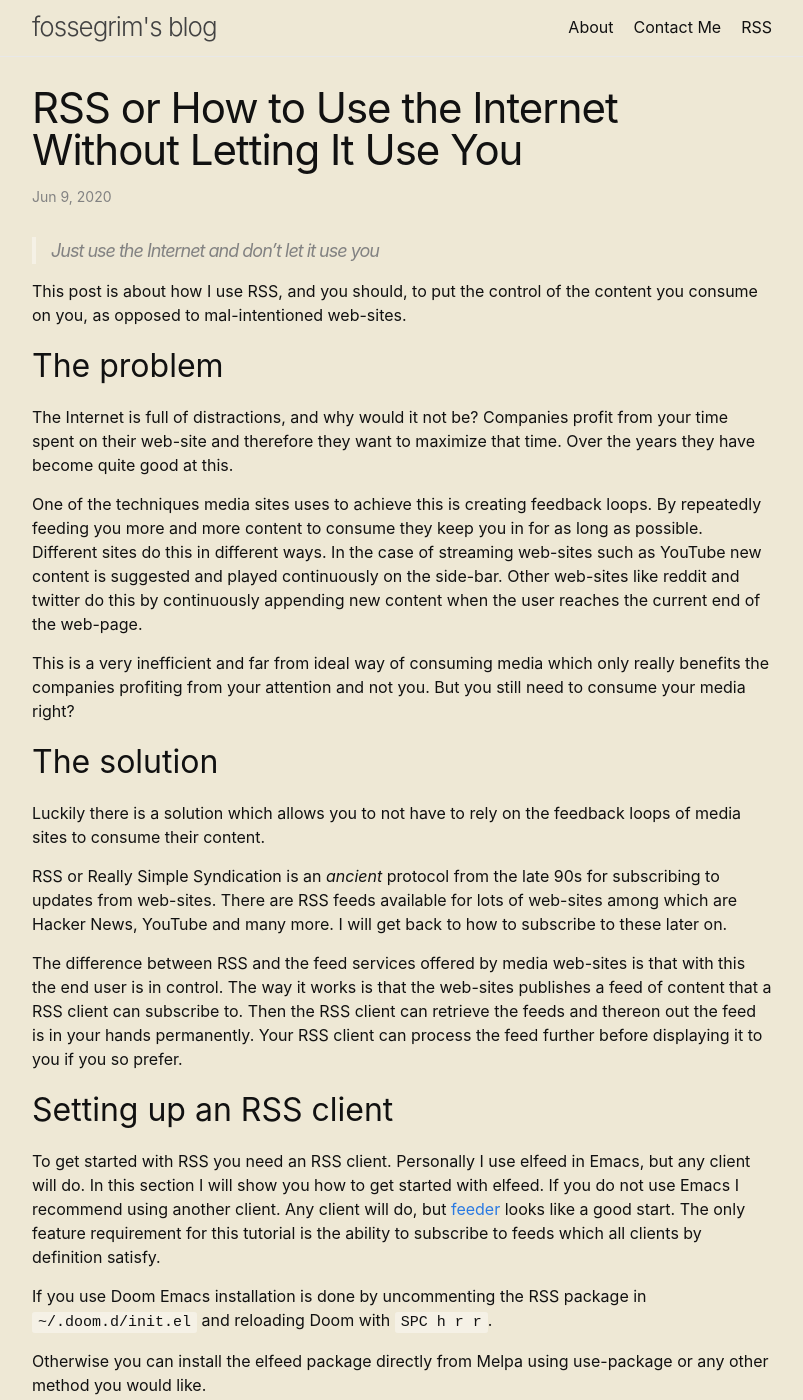
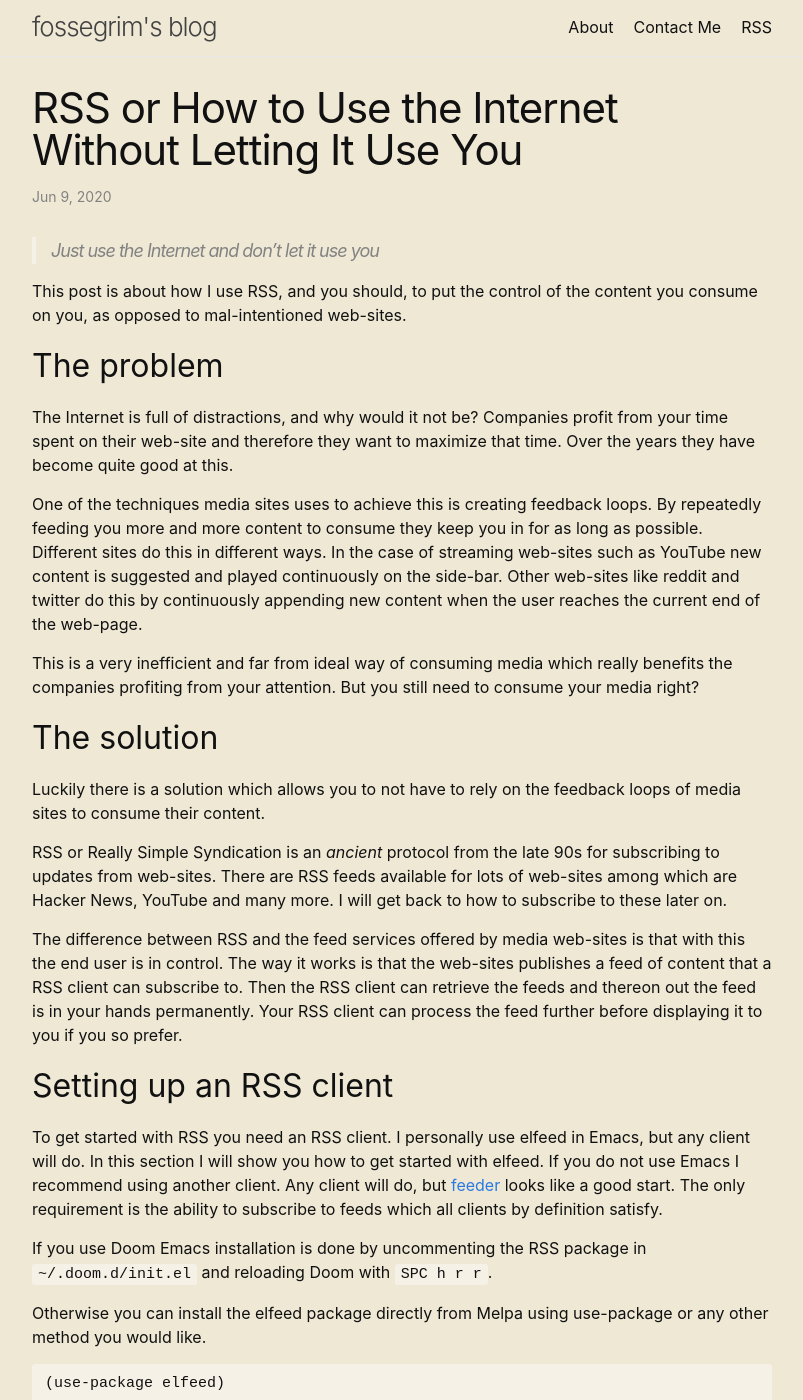
Before and after one commit to fossegrim/fossegr.im, a Jekyll site: the page built from _posts/2020-06-09-rss-or-how-to-use-the-internet-without-letting-it-use-you.markdown, in a window 1280 px wide and 1400 px high. Shown: the whole window, without its empty margins (238-1041 px from the left). Built offline with Jekyll 4.4.1, drawn with Linux system fonts in a browser that asks for light colours.

Commit message:
Update RSS article

```diff
--- a/_posts/2020-06-09-rss-or-how-to-use-the-internet-without-letting-it-use-you.markdown
+++ b/_posts/2020-06-09-rss-or-how-to-use-the-internet-without-letting-it-use-you.markdown
@@ -11,7 +11,7 @@ The Internet is full of distractions, and why would it not be? Companies profit
 
 One of the techniques media sites uses to achieve this is creating feedback loops. By repeatedly feeding you more and more content to consume they keep you in for as long as possible. Different sites do this in different ways. In the case of streaming web-sites such as YouTube new content is suggested and played continuously on the side-bar. Other web-sites like reddit and twitter do this by continuously appending new content when the user reaches the current end of the web-page.
 
-This is a very inefficient and far from ideal way of consuming media which only really benefits the companies profiting from your attention and not you. But you still need to consume your media right?
+This is a very inefficient and far from ideal way of consuming media which really benefits the companies profiting from your attention. But you still need to consume your media right?
 
 ## The solution
 Luckily there is a solution which allows you to not have to rely on the feedback loops of media sites to consume their content.
@@ -21,7 +21,7 @@ RSS or Really Simple Syndication is an *ancient* protocol from the late 90s for
 The difference between RSS and the feed services offered by media web-sites is that with this the end user is in control. The way it works is that the web-sites publishes a feed of content that a RSS client can subscribe to. Then the RSS client can retrieve the feeds and thereon out the feed is in your hands permanently. Your RSS client can process the feed further before displaying it to you if you so prefer.
 
 ## Setting up an RSS client
-To get started with RSS you need an RSS client. Personally I use elfeed in Emacs, but any client will do. In this section I will show you how to get started with elfeed. If you do not use Emacs I recommend using another client. Any client will do, but [feeder](https://feeder.co) looks like a good start. The only feature requirement for this tutorial is the ability to subscribe to feeds which all clients by definition satisfy.
+To get started with RSS you need an RSS client. I personally use elfeed in Emacs, but any client will do. In this section I will show you how to get started with elfeed. If you do not use Emacs I recommend using another client. Any client will do, but [feeder](https://feeder.co) looks like a good start. The only requirement is the ability to subscribe to feeds which all clients by definition satisfy.
 
 If you use Doom Emacs installation is done by uncommenting the RSS package in `~/.doom.d/init.el` and reloading Doom with `SPC h r r`.
 
```
Also changed, not shown: other parts of _posts/2020-06-09-rss-or-how-to-use-the-internet-without-letting-it-use-you.markdown (+2 -0 lines).
